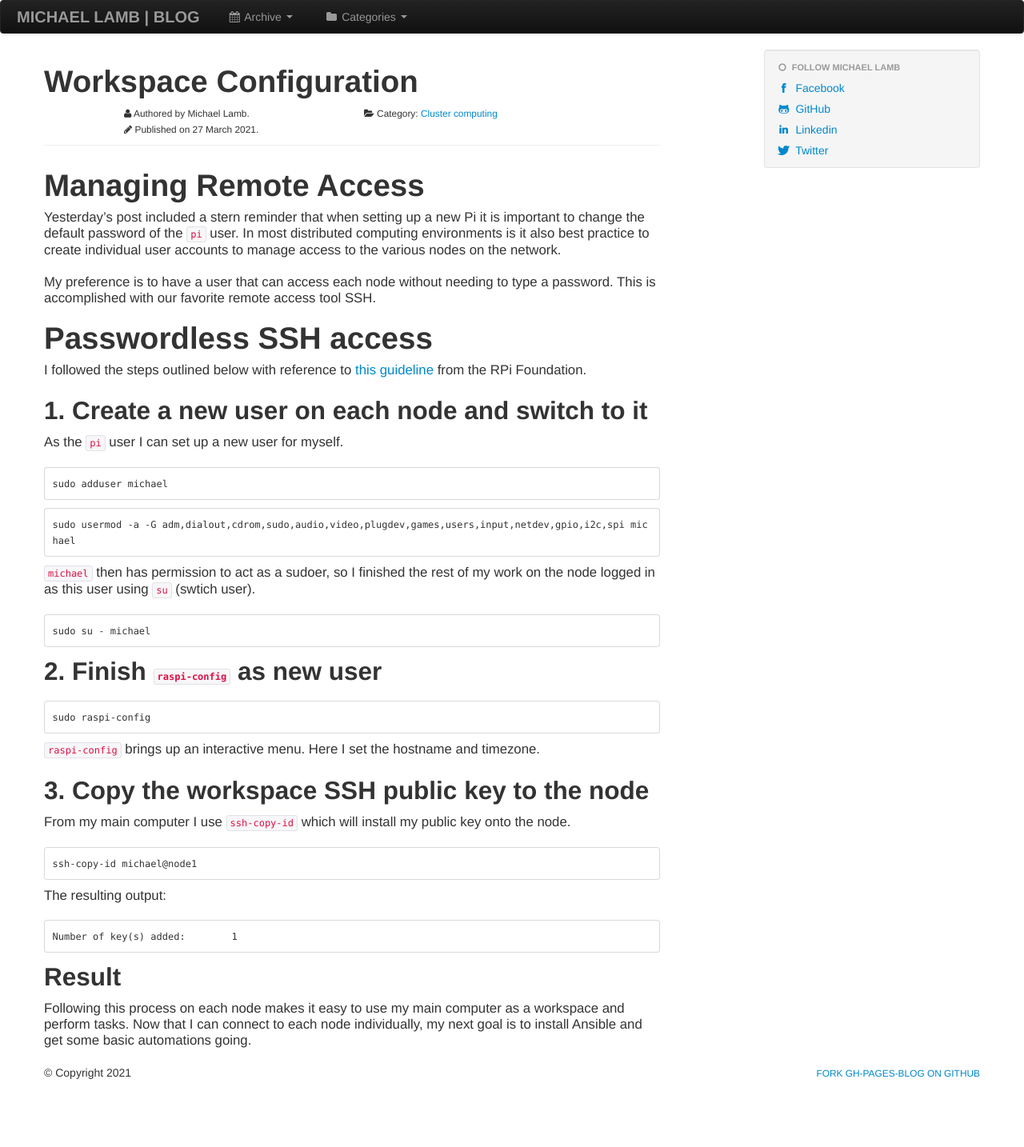
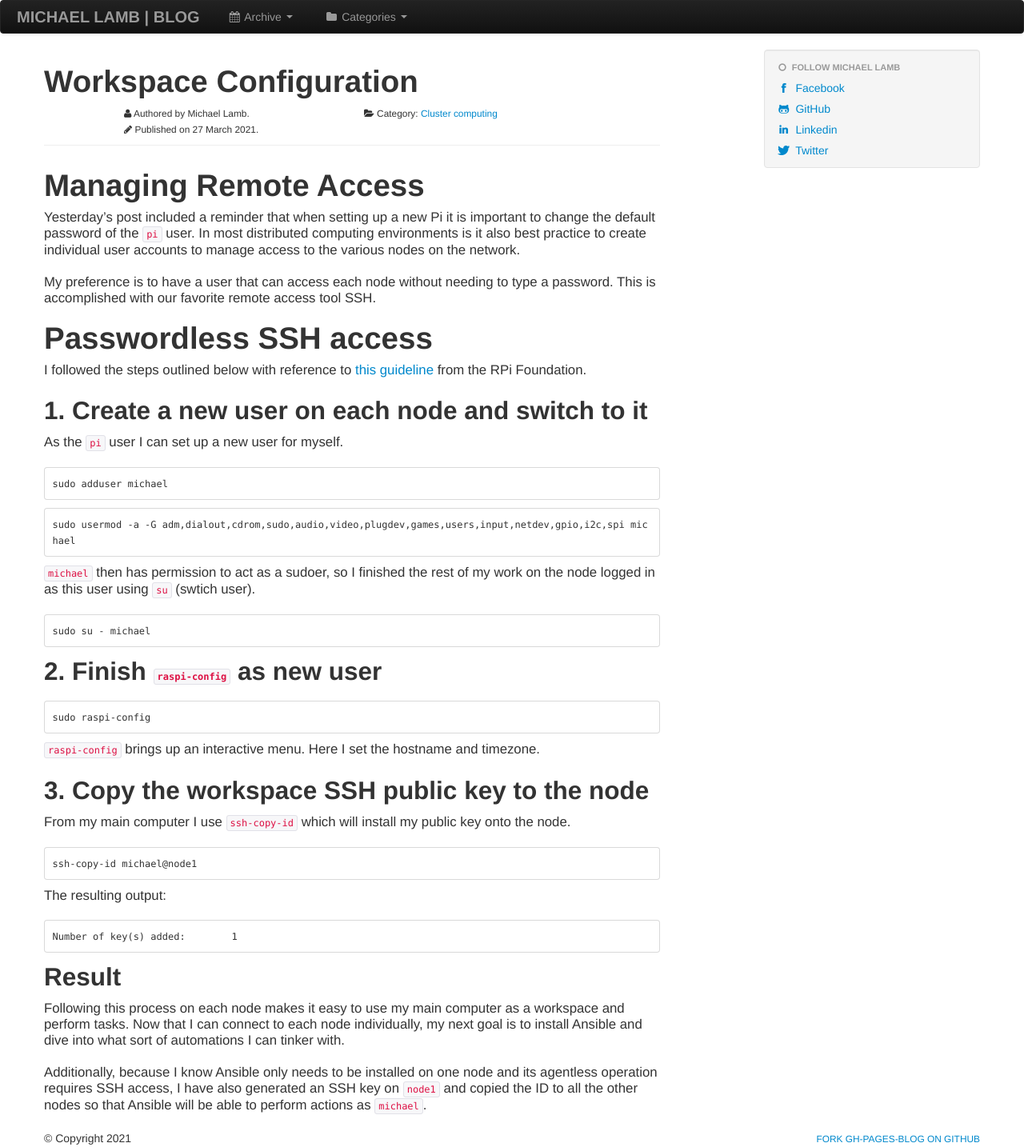
Before and after one commit to michaellambgelo/michaellambgelo.github.io, a Jekyll site: the page built from _posts/2021-03-27-working-config.md, in a window 1280 px wide. Shown: the whole page at 80% size. Built offline with Jekyll 4.4.1, drawn with Linux system fonts in a browser that asks for light colours; before the commit the page ends 1352 px from its top, so only the background shows below that.

Commit message:
update post

```diff
--- a/_posts/2021-03-27-working-config.md
+++ b/_posts/2021-03-27-working-config.md
@@ -6,7 +6,7 @@ category: cluster computing
 
 # Managing Remote Access
 
-Yesterday's post included a stern reminder that when setting up a new Pi it is important to change the default password of the `pi` user. In most distributed computing environments is it also best practice to create individual user accounts to manage access to the various nodes on the network.
+Yesterday's post included a reminder that when setting up a new Pi it is important to change the default password of the `pi` user. In most distributed computing environments is it also best practice to create individual user accounts to manage access to the various nodes on the network.
 
 My preference is to have a user that can access each node without needing to type a password. This is accomplished with our favorite remote access tool SSH.
 
@@ -56,4 +56,6 @@ Number of key(s) added:        1
 
 ## Result
 
-Following this process on each node makes it easy to use my main computer as a workspace and perform tasks. Now that I can connect to each node individually, my next goal is to install Ansible and get some basic automations going.
+Following this process on each node makes it easy to use my main computer as a workspace and perform tasks. Now that I can connect to each node individually, my next goal is to install Ansible and dive into what sort of automations I can tinker with.
+
+Additionally, because I know Ansible only needs to be installed on one node and its agentless operation requires SSH access, I have also generated an SSH key on `node1` and copied the ID to all the other nodes so that Ansible will be able to perform actions as `michael`.
```
